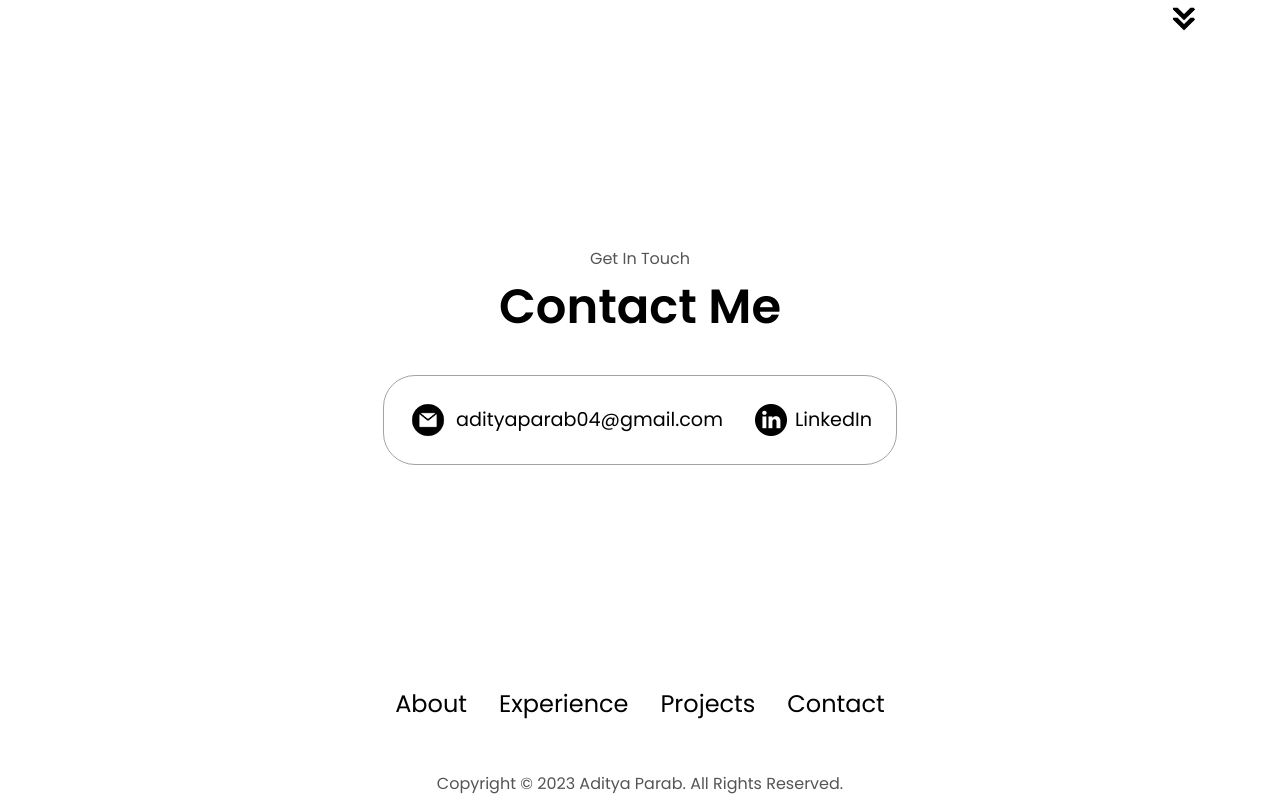
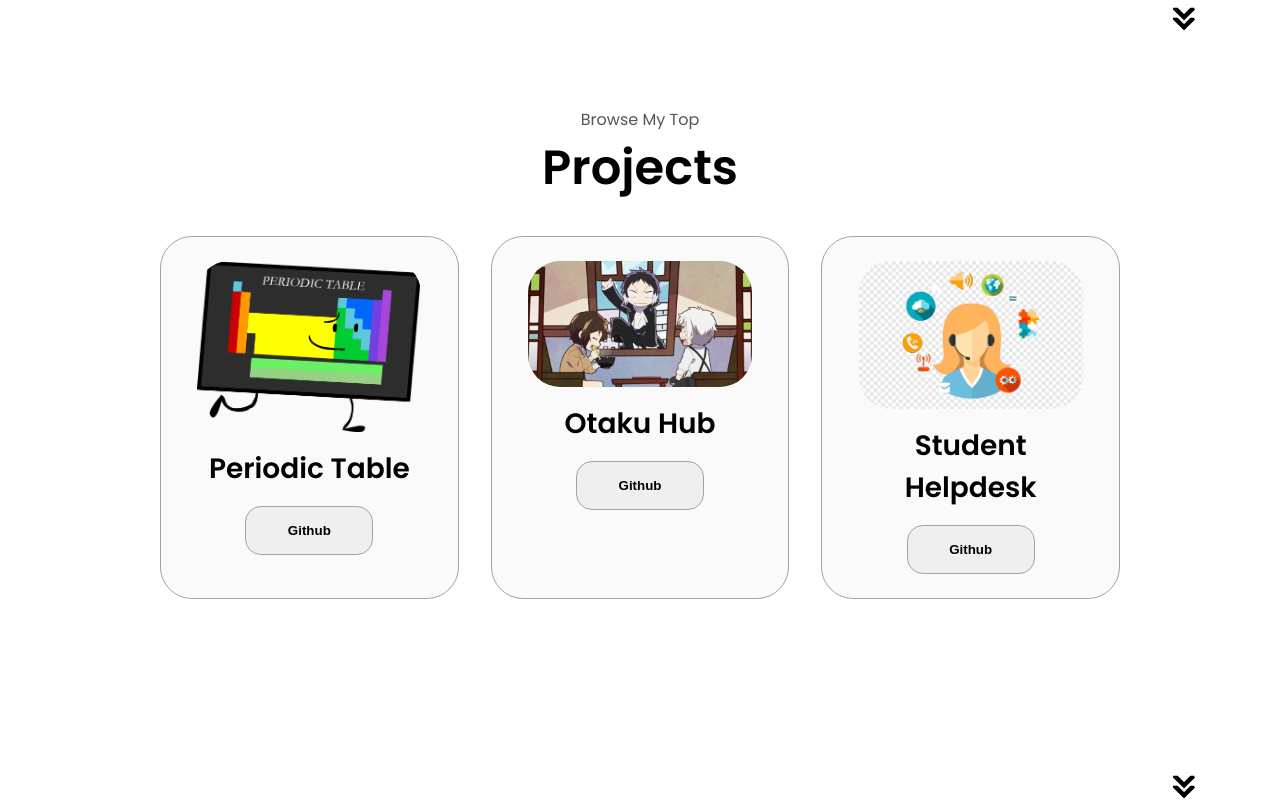
Before and after one commit to adityaparab04/Portfolio_Aditya_Parab, a plain HTML site: page index.html in a window 1280 px wide. Shown: the part 2237-3044 px from the top of the page. Drawn offline with Linux system fonts and the light colour scheme.

Commit message:
projects me section completed

```diff
--- a/index.html
+++ b/index.html
@@ -86,7 +86,7 @@
     </section>
     <section id="experience">
         <p class="section__text__p1">Explore My</p>
-        <h1 class="title">Experience</h1>
+        <h1 class="title">Technical Experience</h1>
         <div class="experience-details-container">
             <div class="about-containers">
                 <div class="details-container">
@@ -199,6 +199,42 @@
         </div>
         <img src="./assets/arrow.png" alt="arrow icon" class="icon arrow" onclick="location.href='./#projects'">
     </section>
+    <section id="projects">
+        <p class="section__text__p1">Browse My Top</p>
+        <h1 class="title">Projects</h1>
+        <div class="experience-details-container">
+            <div class="about-containers">
+                <div class="details-container color-container">
+                    <div class="article-container">
+                        <img src="./assets/project-1.webp" alt="periodic table icon" class="project-img">
+                    </div>
+                    <h2 class="experience-sub-title project-title">Periodic Table</h2>
+                    <div class="btn-container">
+                        <button class="btn btn-color-2 project-btn" onclick="window.open('https://github.com/adityaparab04/CS-545-HCI-Periodic-table.git')">Github</button>
+                    </div>
+                </div>
+                <div class="details-container color-container">
+                    <div class="article-container">
+                        <img src="./assets/project-2.webp" alt="periodic table icon" class="project-img">
+                    </div>
+                    <h2 class="experience-sub-title project-title">Otaku Hub</h2>
+                    <div class="btn-container">
+                        <button class="btn btn-color-2 project-btn" onclick="window.open('https://github.com/adityaparab04/CS-545-HCI-Periodic-table.git')">Github</button>
+                    </div>
+                </div>
+                <div class="details-container color-container">
+                    <div class="article-container">
+                        <img src="./assets/project-3.png" alt="periodic table icon" class="project-img">
+                    </div>
+                    <h2 class="experience-sub-title project-title">Student Helpdesk</h2>
+                    <div class="btn-container">
+                        <button class="btn btn-color-2 project-btn" onclick="window.open('https://github.com/adityaparab04/CS_554_Group_Project_Student_Helpdesk.git')">Github</button>
+                    </div>
+                </div>
+            </div>
+        </div>
+        <img src="./assets/arrow.png" alt="arrow icon" class="icon arrow" onclick="location.href='./#contact'">
+    </section>
     <section id="contact">
         <p class="section__text__p1">Get In Touch</p>
         <h1 class="title">Contact Me</h1>
--- a/style.css
+++ b/style.css
@@ -22,7 +22,7 @@ p{
 
 /* Transition */
 
-a, btn {
+a, .btn {
     transition: all 300ms ease;
 }
 
@@ -351,6 +351,33 @@ article .icon {
     cursor: default;
 }
 
+/* Projects Section */
+
+#projects {
+    position: relative;
+}
+
+.color-container {
+    border-color: rgb(163, 163, 163);
+    background: rgb(250, 250, 250);
+}
+
+.project-img {
+    border-radius: 2rem;
+    width: 90%;
+    height: 90%;
+}
+
+.project-title {
+    margin: 1rem;
+    color: black;
+}
+
+.project-btn {
+    color: black;
+    border-color: rgb(163, 163, 163);
+}
+
 /* Contact Me Section */
 
 #contact {
```
Also changed, not shown: assets/project-1.webp (added), assets/project-2.png (added), assets/project-2.webp (added), assets/project-3.png (added).
